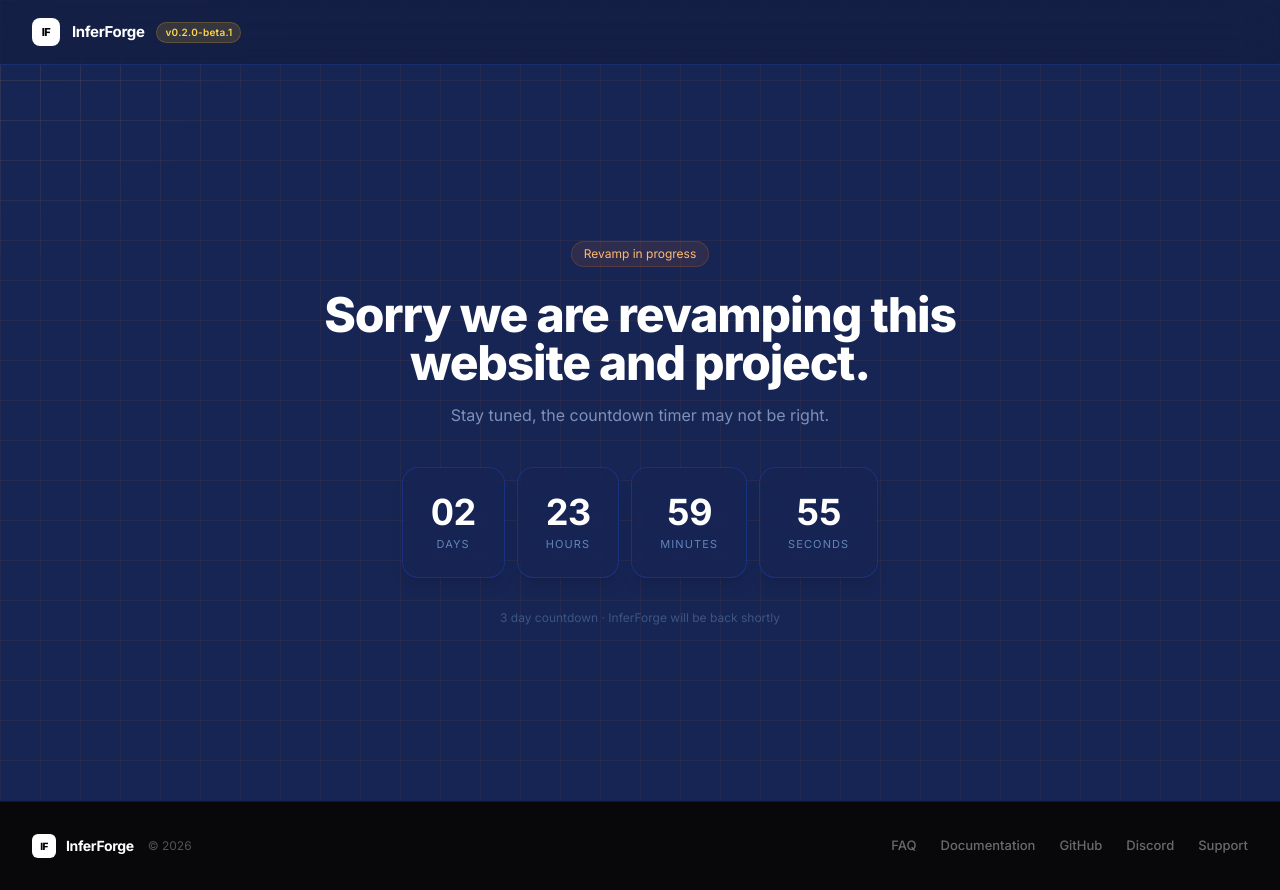
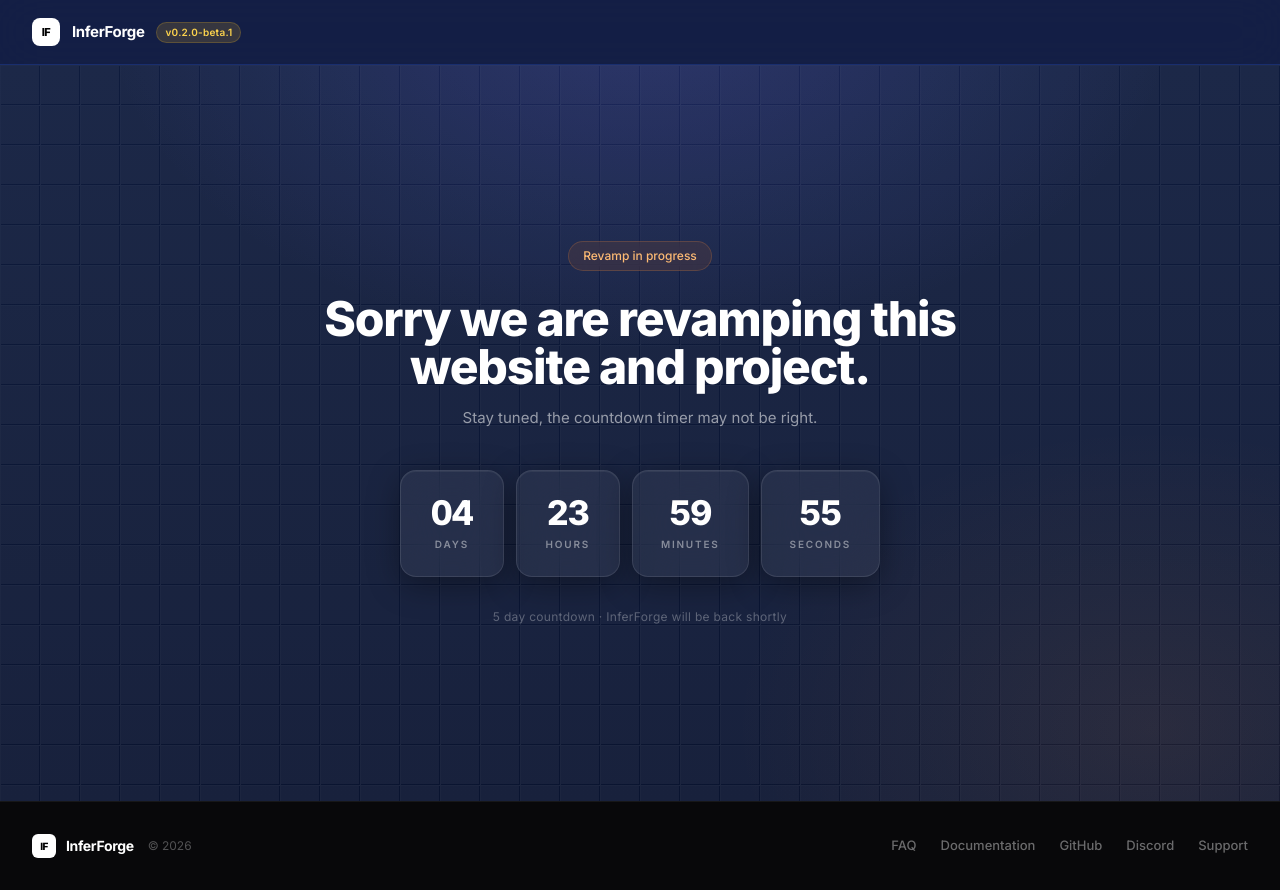
Before and after one commit to silentalex1/HyperNeural, a React (Vite) app: page / in a window 1280 px wide. Built offline with nearby package versions, Linux system fonts and the light colour scheme.

Commit message:
5 day countdown + popping grid hover + cleaner ui

```diff
--- a/src/pages/Home.tsx
+++ b/src/pages/Home.tsx
@@ -1,55 +1,108 @@
-import { useEffect, useState } from 'react'
+import { useEffect, useRef, useState } from 'react'
 
 function getTarget() {
+  const FIVE = 5 * 24 * 60 * 60 * 1000
   const s = localStorage.getItem('inferforge-revamp-target')
-  if (s) return Number(s)
-  const t = Date.now() + 3 * 24 * 60 * 60 * 1000
+  if (s) {
+    const v = Number(s)
+    if (Date.now() + FIVE - v > 1000) {
+      const t = Date.now() + FIVE
+      localStorage.setItem('inferforge-revamp-target', String(t))
+      return t
+    }
+    return v
+  }
+  const t = Date.now() + FIVE
   localStorage.setItem('inferforge-revamp-target', String(t))
   return t
 }
-function pad(n: number) { return String(n).padStart(2,'0') }
+function pad(n:number){return String(n).padStart(2,'0')}
 
-export default function Home() {
-  const [target] = useState(() => getTarget())
-  const [now, setNow] = useState(() => Date.now())
-  const [mouse, setMouse] = useState({ x: 0, y: 0 })
-  useEffect(() => {
-    const id = setInterval(() => setNow(Date.now()), 1000)
-    return () => clearInterval(id)
-  }, [])
-  useEffect(() => {
-    const h = (e: MouseEvent) => setMouse({ x: e.clientX, y: e.clientY })
-    window.addEventListener('mousemove', h)
-    return () => window.removeEventListener('mousemove', h)
-  }, [])
-  const d = Math.max(0, target - now)
-  const days = Math.floor(d / (24*60*60*1000))
-  const hours = Math.floor(d % (24*60*60*1000) / (60*60*1000))
-  const mins = Math.floor(d % (60*60*1000) / (60*1000))
-  const secs = Math.floor(d % (60*1000) / 1000)
-  const Cell = ({v,l}:{v:string,l:string}) => (
-    <div className="rounded-2xl border border-blue-800/50 bg-blue-950/40 backdrop-blur px-7 py-6 min-w-[102px] text-center shadow-lg">
-      <div className="text-3xl md:text-4xl font-bold tracking-tight text-white tabular-nums">{v}</div>
-      <div className="text-[11px] tracking-widest uppercase text-blue-300/60 mt-1">{l}</div>
+export default function Home(){
+  const [target]=useState(()=>getTarget())
+  const [now,setNow]=useState(()=>Date.now())
+  const [mouse,setMouse]=useState({x:-9999,y:-9999})
+  const canvasRef=useRef<HTMLCanvasElement>(null)
+  useEffect(()=>{const id=setInterval(()=>setNow(Date.now()),1000);return()=>clearInterval(id)},[])
+  useEffect(()=>{
+    const h=(e:MouseEvent)=>setMouse({x:e.clientX,y:e.clientY})
+    window.addEventListener('mousemove',h)
+    return()=>window.removeEventListener('mousemove',h)
+  },[])
+  useEffect(()=>{
+    const c=canvasRef.current
+    if(!c) return
+    const ctx=c.getContext('2d')
+    if(!ctx) return
+    let raf=0
+    const size=40
+    const draw=()=>{
+      const dpr=window.devicePixelRatio||1
+      const w=window.innerWidth, h=window.innerHeight
+      c.width=w*dpr; c.height=h*dpr
+      c.style.width=w+'px'; c.style.height=h+'px'
+      ctx.setTransform(dpr,0,0,dpr,0,0)
+      ctx.clearRect(0,0,w,h)
+      const cols=Math.ceil(w/size)+1, rows=Math.ceil(h/size)+1
+      for(let y=0;y<rows;y++){
+        for(let x=0;x<cols;x++){
+          const px=x*size, py=y*size
+          const dx=px - mouse.x, dy=py - mouse.y
+          const dist=Math.hypot(dx,dy)
+          const hover=Math.max(0, 1 - dist/260)
+          const pop=hover*hover
+          const alpha=0.06 + pop*0.22
+          const b=18 + pop*22
+          const scale=1 + pop*0.16
+          ctx.save()
+          ctx.translate(px+size/2, py+size/2)
+          ctx.scale(scale,scale)
+          ctx.translate(-size/2, -size/2)
+          ctx.fillStyle=`rgba(255,255,255,${alpha})`
+          ctx.fillRect(1,1,size-2,size-2)
+          if(pop>0.12){
+            ctx.strokeStyle=`rgba(99,102,241,${0.15+pop*0.35})`
+            ctx.lineWidth=1
+            ctx.shadowColor=`rgba(99,102,241,${0.4*pop})`
+            ctx.shadowBlur=b
+            ctx.strokeRect(1.5,1.5,size-3,size-3)
+          }
+          ctx.restore()
+        }
+      }
+      raf=requestAnimationFrame(draw)
+    }
+    draw()
+    return()=>cancelAnimationFrame(raf)
+  },[mouse])
+  const d=Math.max(0,target-now)
+  const days=Math.floor(d/(24*60*60*1000))
+  const hours=Math.floor(d%(24*60*60*1000)/(60*60*1000))
+  const mins=Math.floor(d%(60*60*1000)/(60*1000))
+  const secs=Math.floor(d%(60*1000)/1000)
+  const Cell=({v,l}:{v:string,l:string})=>(
+    <div className="rounded-2xl border border-white/10 bg-white/[0.06] backdrop-blur-xl px-7 py-6 min-w-[104px] text-center shadow-[0_8px_32px_rgba(0,0,0,0.35),0_1px_0_rgba(255,255,255,0.06)_inset]">
+      <div className="text-3xl md:text-[34px] font-extrabold tracking-tight text-white tabular-nums">{v}</div>
+      <div className="text-[10px] tracking-[0.18em] uppercase text-white/45 mt-1.5 font-semibold">{l}</div>
     </div>
   )
-  return (
-    <div className="min-h-[calc(100vh-64px)] bg-blue-950 text-slate-100 relative overflow-hidden flex items-center justify-center px-6 py-16">
-      <div className="fixed inset-0 pointer-events-none">
-        <div className="absolute inset-0" style={{ backgroundImage: `linear-gradient(to right, rgba(249,115,22,0.07) 1px, transparent 1px), linear-gradient(to bottom, rgba(249,115,22,0.07) 1px, transparent 1px)`, backgroundSize: '40px 40px' }} />
-      </div>
-      <div className="fixed inset-0 pointer-events-none" style={{ backgroundImage: `linear-gradient(to right, rgba(255,255,255,0.04) 1px, transparent 1px), linear-gradient(to bottom, rgba(255,255,255,0.04) 1px, transparent 1px)`, backgroundSize: '40px 40px', maskImage: `radial-gradient(circle 380px at ${mouse.x}px ${mouse.y}px, black 25%, transparent 75%)`, WebkitMaskImage: `radial-gradient(circle 380px at ${mouse.x}px ${mouse.y}px, black 25%, transparent 75%)` }} />
+  return(
+    <div className="min-h-[calc(100vh-64px)] bg-[#0e1b3d] text-slate-100 relative overflow-hidden flex items-center justify-center px-6 py-16">
+      <div className="absolute inset-0" style={{background:`radial-gradient(900px 600px at 50% -10%, rgba(99,102,241,0.22), transparent 60%), radial-gradient(700px 500px at 90% 90%, rgba(251,146,60,0.08), transparent 60%), linear-gradient(180deg, #0e1b3d 0%, #0a1430 100%)`}}/>
+      <div className="absolute inset-0 opacity-[0.07]" style={{backgroundImage:`linear-gradient(to right, rgba(255,255,255,1) 1px, transparent 1px), linear-gradient(to bottom, rgba(255,255,255,1) 1px, transparent 1px)`,backgroundSize:'40px 40px'}}/>
+      <canvas ref={canvasRef} className="absolute inset-0 pointer-events-none"/>
+      <div className="pointer-events-none absolute inset-0" style={{background:`radial-gradient(420px 420px at ${mouse.x}px ${mouse.y}px, rgba(99,102,241,0.14), transparent 70%)`}}/>
       <div className="relative w-full max-w-3xl text-center">
-        <div className="inline-flex items-center px-3 py-1 rounded-full border border-orange-500/20 bg-orange-500/10 text-orange-300 text-xs mb-6">Revamp in progress</div>
-        <h1 className="text-4xl md:text-5xl font-black tracking-tight text-white leading-tight">Sorry we are revamping this website and project.</h1>
-        <p className="text-blue-200/60 mt-4">Stay tuned, the countdown timer may not be right.</p>
+        <div className="inline-flex items-center gap-2 px-3.5 py-1.5 rounded-full border border-orange-400/20 bg-orange-500/10 text-orange-300 text-xs font-medium backdrop-blur">Revamp in progress</div>
+        <h1 className="text-4xl md:text-5xl font-black tracking-tight text-white leading-tight mt-6 drop-shadow-sm">Sorry we are revamping this website and project.</h1>
+        <p className="text-white/55 mt-4 text-[15px]">Stay tuned, the countdown timer may not be right.</p>
         <div className="flex flex-wrap justify-center gap-3 mt-10">
-          <Cell v={pad(days)} l="Days" />
-          <Cell v={pad(hours)} l="Hours" />
-          <Cell v={pad(mins)} l="Minutes" />
-          <Cell v={pad(secs)} l="Seconds" />
+          <Cell v={pad(days)} l="Days"/>
+          <Cell v={pad(hours)} l="Hours"/>
+          <Cell v={pad(mins)} l="Minutes"/>
+          <Cell v={pad(secs)} l="Seconds"/>
         </div>
-        <p className="text-xs text-blue-300/30 mt-8">3 day countdown · InferForge will be back shortly</p>
+        <p className="text-xs text-white/30 mt-8 tracking-wide">5 day countdown · InferForge will be back shortly</p>
       </div>
     </div>
   )
```
